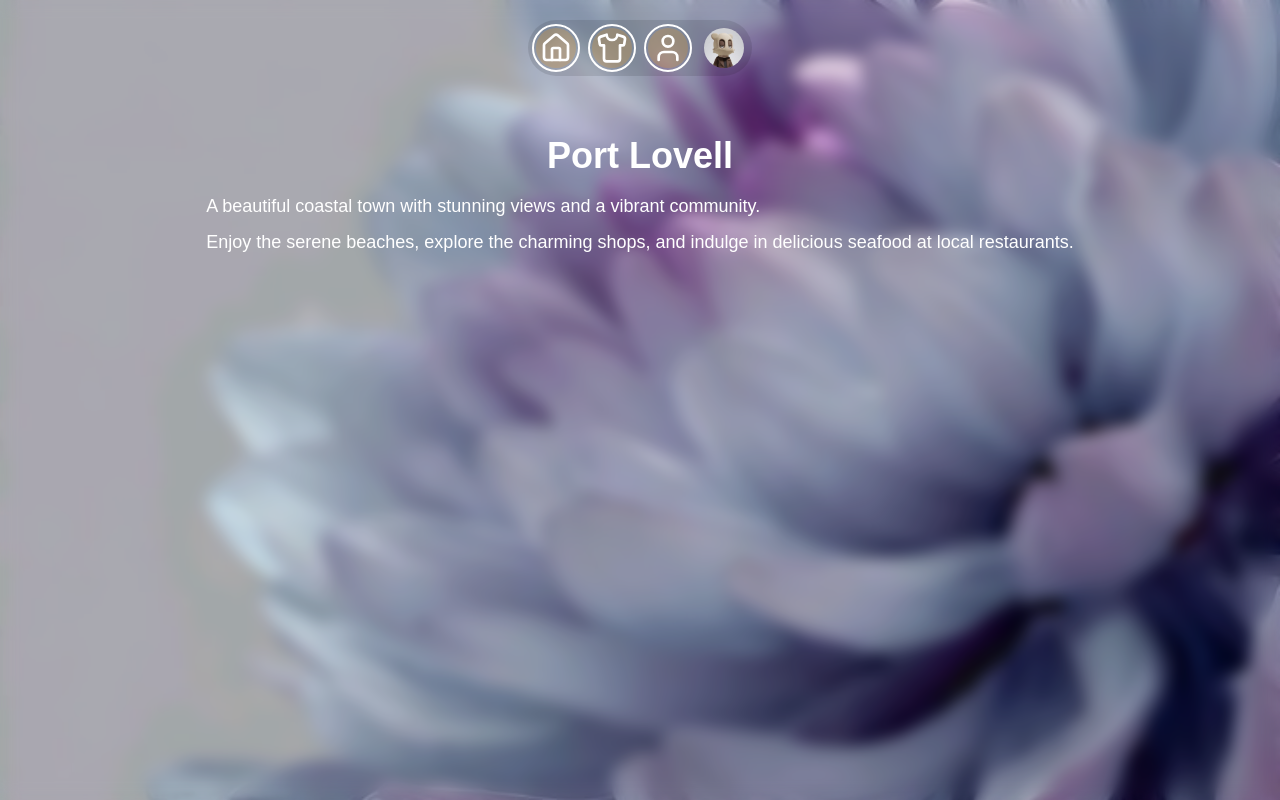
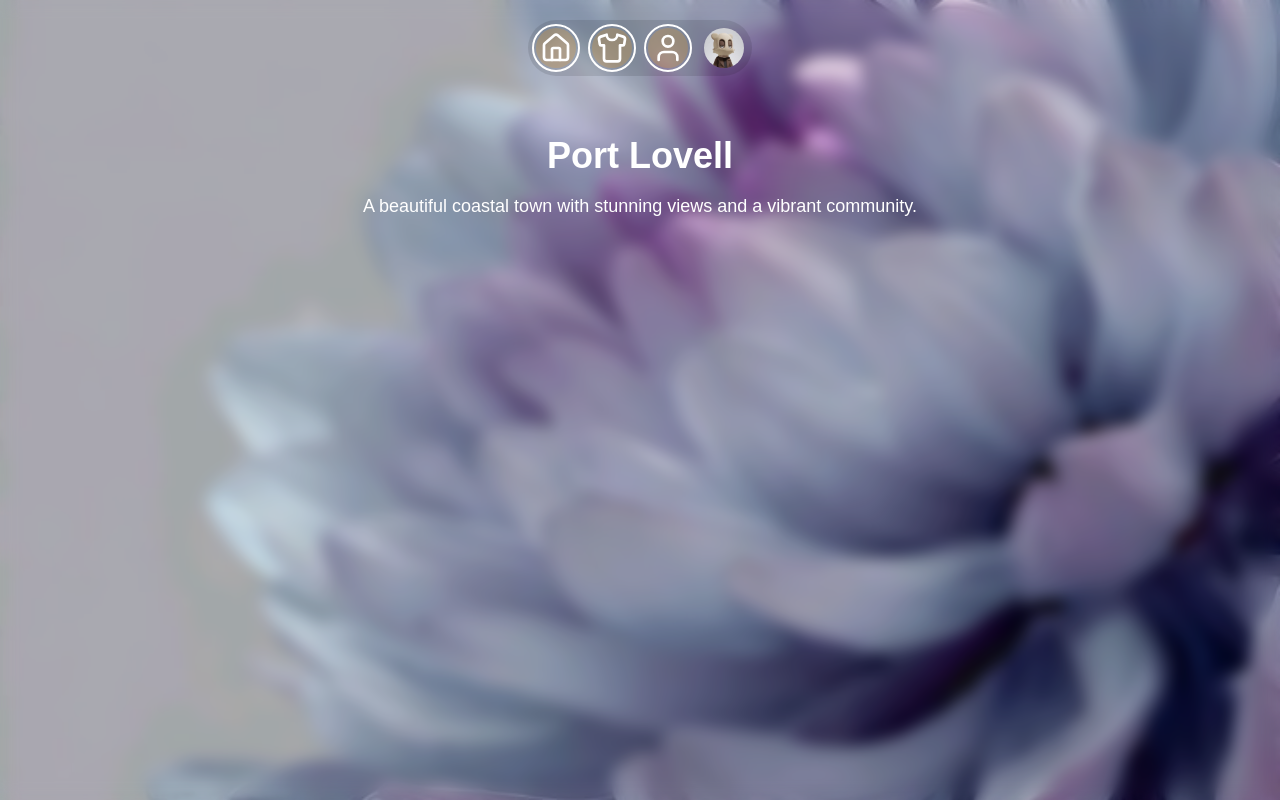
Before and after one commit to ElijDavis/nextjs-klade-test, a Next.js app in the folder nexjs-klade-test/: page / in a window 1280 px wide. Built offline with nearby package versions, Linux system fonts and the light colour scheme.

Commit message:
Test, should work

```diff
--- a/nexjs-klade-test/app/page.tsx
+++ b/nexjs-klade-test/app/page.tsx
@@ -7,7 +7,6 @@ export default function Home() {
       <h1 className="text-4xl font-bold text-white mt-20">Port Lovell</h1>
       <div>
         <p className="text-lg text-white mt-4">A beautiful coastal town with stunning views and a vibrant community.</p>
-        <p className="text-lg text-white mt-2">Enjoy the serene beaches, explore the charming shops, and indulge in delicious seafood at local restaurants.</p>
       </div>
     </div>
   );
```
